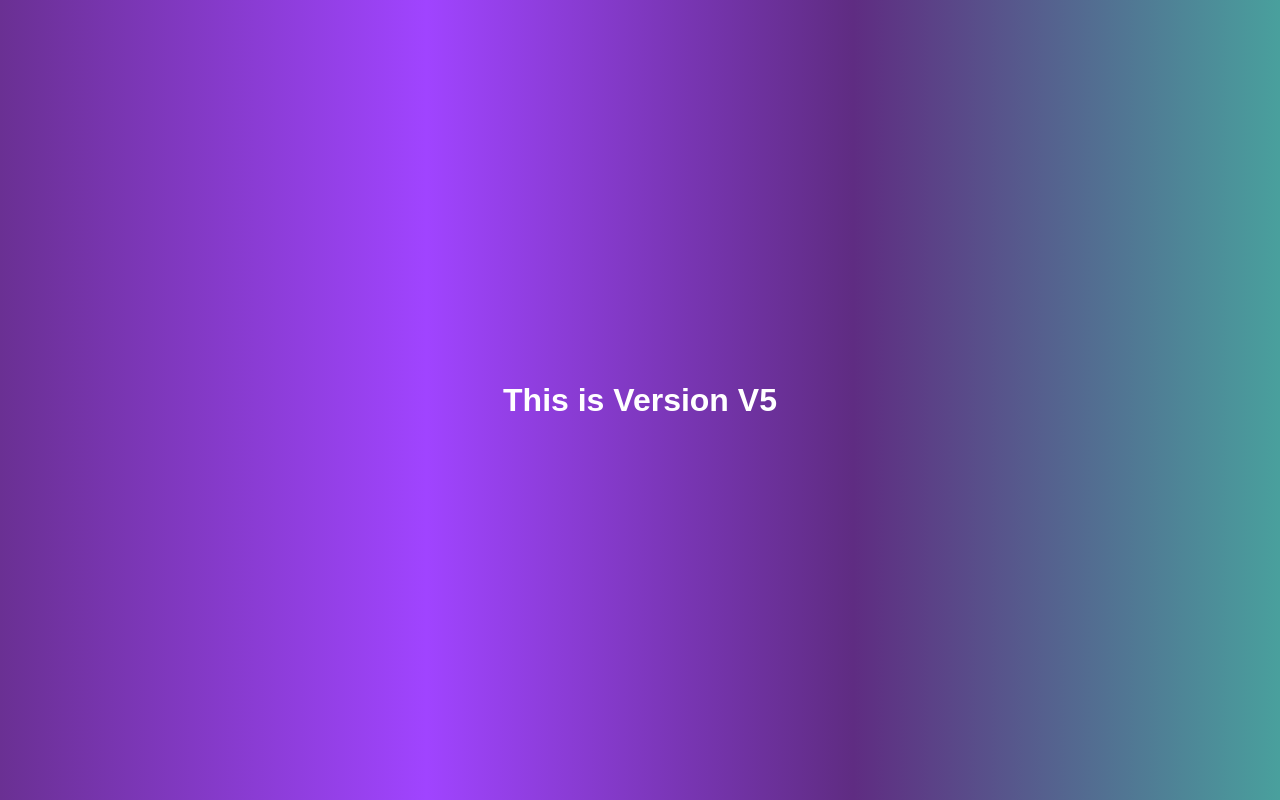
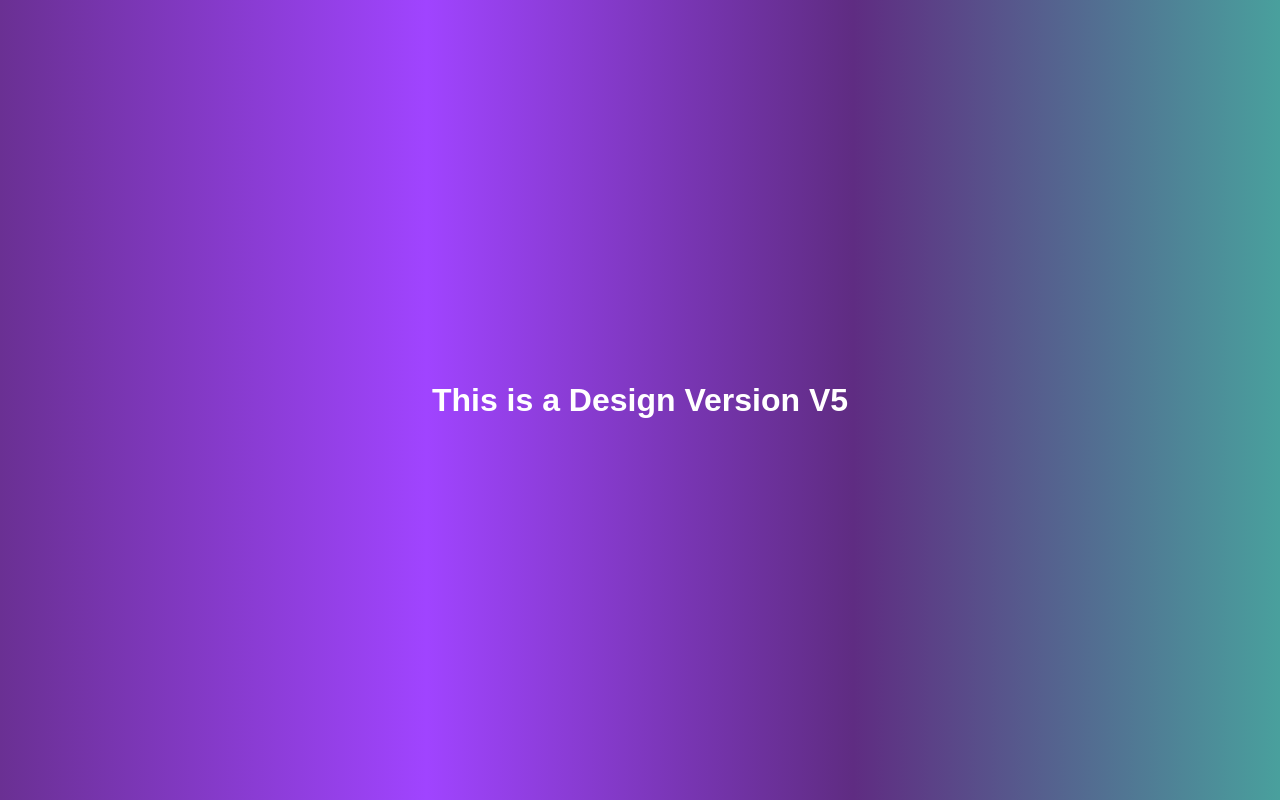
Before and after one commit to rabbyhasanrzs/test-git-master-repo, a plain HTML site: page index.html in a window 1280 px wide. Drawn offline with Linux system fonts and the light colour scheme.

Commit message:
changed H1

```diff
--- a/index.html
+++ b/index.html
@@ -7,6 +7,6 @@
     <title>Document</title>
 </head>
 <body>
-    <h1>This is Version V5</h1>
+    <h1>This is a Design Version V5</h1>
 </body>
 </html>
```
